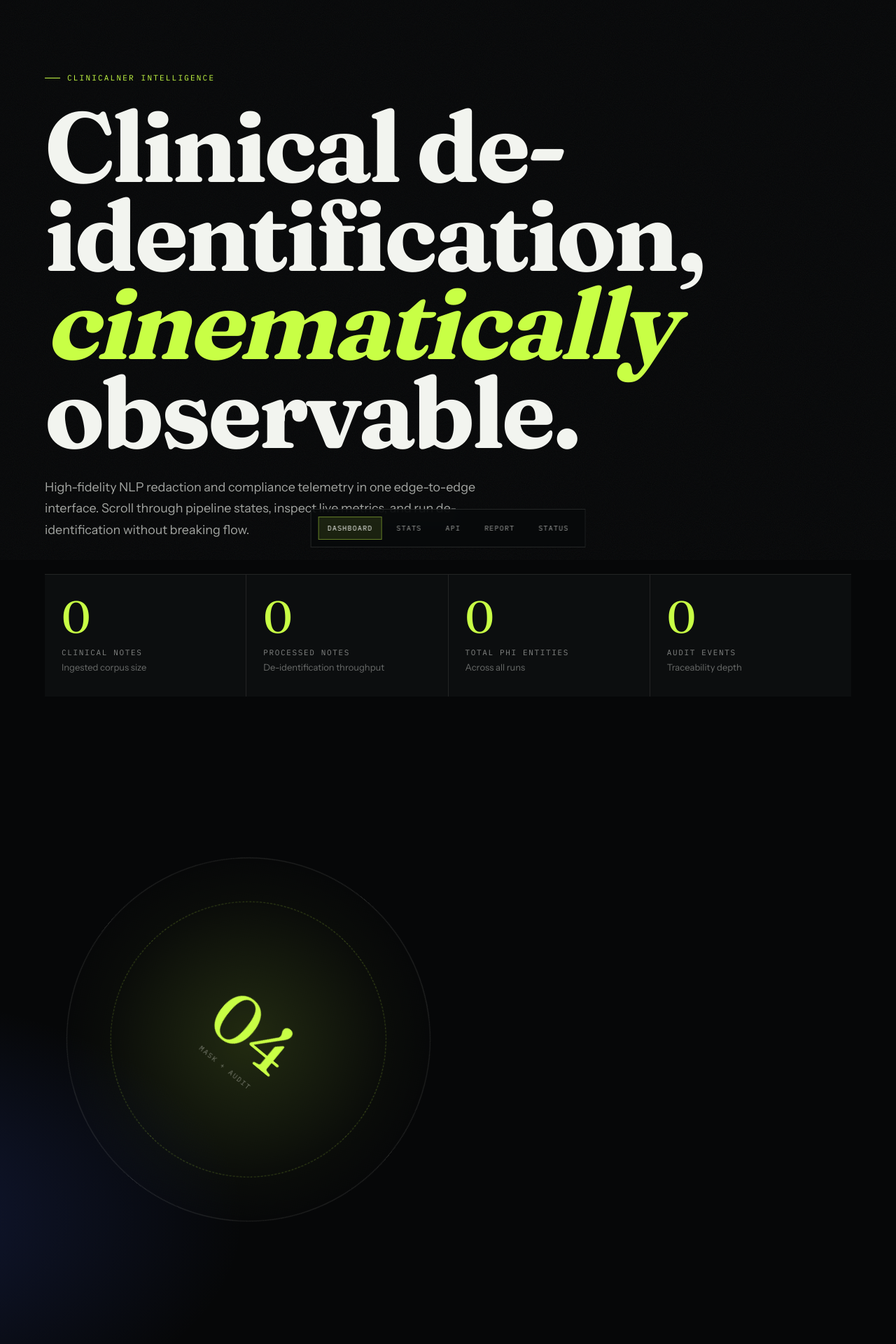
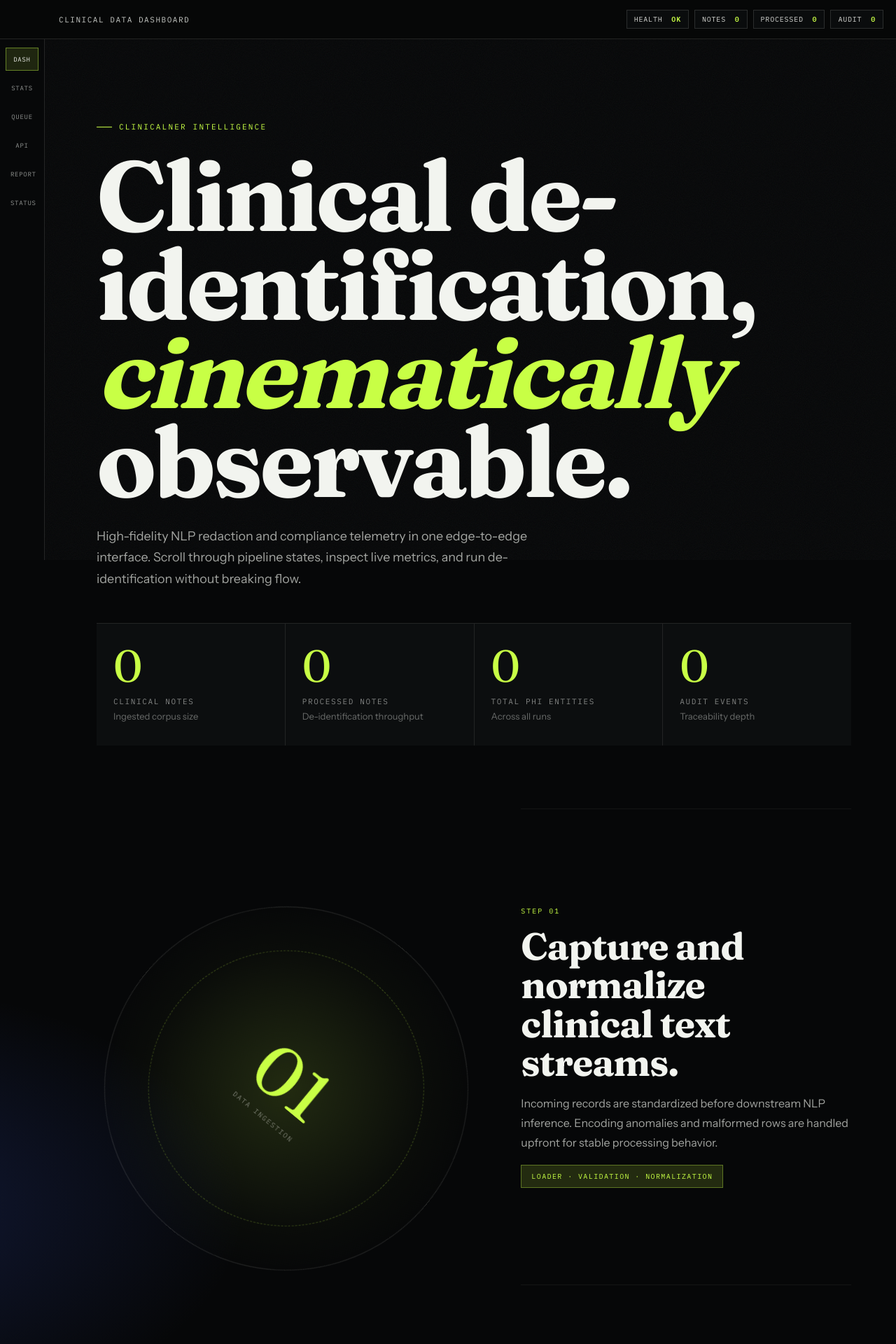
Before and after one commit to ansh-0069/ClinicalNER, a Flask app: page / in a window 1280 px wide. Shown: the top 1920 px of the page at 70% size. Run offline with Flask 3, Linux system fonts and the light colour scheme; data that the repository does not hold is empty; some libraries are stand-ins or nearby versions.

Commit message:
prettier

```diff
--- a/src/api/templates/api_explorer.html
+++ b/src/api/templates/api_explorer.html
@@ -162,6 +162,10 @@ function setupStoryPin() {
         gsap.to(step, { opacity: 1, y: 0, duration: MOTION.storyEnter, ease: MOTION.ease });
         orb.textContent = step.dataset.step;
       },
+      onEnterBack: () => {
+        gsap.to(step, { opacity: 1, y: 0, duration: MOTION.storyEnter, ease: MOTION.ease });
+        orb.textContent = step.dataset.step;
+      },
       onLeaveBack: () => {
         gsap.to(step, { opacity: 0, y: 26, duration: MOTION.storyExit, ease: 'power2.inOut' });
       }
--- a/src/api/templates/dashboard.html
+++ b/src/api/templates/dashboard.html
@@ -39,7 +39,6 @@ body {
     radial-gradient(1000px 560px at -18% 34%, rgba(67, 102, 255, 0.2), transparent 58%),
     var(--ink);
   color: var(--paper);
-  padding-bottom: 110px;
   -webkit-font-smoothing: antialiased;
 }
 
@@ -470,39 +469,6 @@ textarea:focus {
   padding: 6px 10px;
 }
 
-.dock {
-  position: fixed;
-  left: 50%;
-  bottom: 18px;
-  transform: translateX(-50%);
-  display: flex;
-  gap: 8px;
-  padding: 10px;
-  border: 1px solid var(--line);
-  background: rgba(8, 10, 11, 0.84);
-  backdrop-filter: blur(14px);
-  z-index: 20;
-}
-
-.dock a {
-  text-decoration: none;
-  color: rgba(242, 244, 239, 0.62);
-  font-family: var(--font-mono);
-  font-size: 10px;
-  letter-spacing: 0.12em;
-  text-transform: uppercase;
-  padding: 9px 12px;
-  border: 1px solid transparent;
-  transition: all 0.2s var(--ease);
-}
-
-.dock a:hover,
-.dock a.active {
-  color: var(--paper);
-  border-color: rgba(200, 255, 69, 0.42);
-  background: rgba(200, 255, 69, 0.1);
-}
-
 @keyframes spin {
   from { transform: rotate(0deg); }
   to { transform: rotate(360deg); }
@@ -522,19 +488,11 @@ textarea:focus {
   .hero { padding-top: 5rem; }
   .stat-band { grid-template-columns: 1fr; }
   .matrix-grid { grid-template-columns: 1fr; }
-  .dock {
-    width: calc(100vw - 20px);
-    overflow-x: auto;
-    justify-content: flex-start;
-    left: 10px;
-    transform: none;
-    bottom: 10px;
-  }
-  .dock a { white-space: nowrap; }
 }
 </style>
 </head>
 <body>
+{% include "_ops_shell.html" %}
 <div class="noise-layer" aria-hidden="true"></div>
 
 <div class="shell">
@@ -660,14 +618,6 @@ textarea:focus {
   </section>
 </div>
 
-<nav class="dock" aria-label="Primary navigation">
-  <a href="/dashboard" class="active">Dashboard</a>
-  <a href="/stats">Stats</a>
-  <a href="/api-explorer">API</a>
-  <a href="/report/summary">Report</a>
-  <a href="/system-status">Status</a>
-</nav>
-
 <script>
 gsap.registerPlugin(ScrollTrigger);
 
@@ -783,12 +733,7 @@ function renderMatrix(stats) {
 }
 
 function setupStoryScroll() {
-  document.querySelectorAll(".story-card").forEach((card) => {
-    ScrollTrigger.create({
-      trigger: card,
-      start: "top 67%",
-      end: "bottom 35%",
-      onEnter: () => {
+  function activateStoryCard(card) {
     gsap.to(card, { opacity: 1, y: 0, duration: MOTION.storyEnter, ease: MOTION.ease });
     gsap.to(stepNum, {
       opacity: 0,
@@ -807,7 +752,15 @@ function setupStoryScroll() {
         gsap.to(stepTag, { opacity: 1, duration: MOTION.swapIn, ease: MOTION.ease });
       }
     });
-      },
+  }
+
+  document.querySelectorAll(".story-card").forEach((card) => {
+    ScrollTrigger.create({
+      trigger: card,
+      start: "top 67%",
+      end: "bottom 35%",
+      onEnter: () => activateStoryCard(card),
+      onEnterBack: () => activateStoryCard(card),
       onLeaveBack: () => {
         gsap.to(card, { opacity: 0, y: 36, duration: MOTION.storyExit, ease: "power2.inOut" });
       }
--- a/src/api/templates/report.html
+++ b/src/api/templates/report.html
@@ -151,6 +151,10 @@ function setupStoryPin() {
         gsap.to(step, { opacity: 1, y: 0, duration: MOTION.storyEnter, ease: MOTION.ease });
         core.textContent = step.dataset.step;
       },
+      onEnterBack: () => {
+        gsap.to(step, { opacity: 1, y: 0, duration: MOTION.storyEnter, ease: MOTION.ease });
+        core.textContent = step.dataset.step;
+      },
       onLeaveBack: () => {
         gsap.to(step, { opacity: 0, y: 24, duration: MOTION.storyExit, ease: 'power2.inOut' });
       }
--- a/src/api/templates/stats.html
+++ b/src/api/templates/stats.html
@@ -345,6 +345,10 @@ function setupStoryPin() {
         gsap.to(step, { opacity: 1, y: 0, duration: MOTION.storyEnter, ease: MOTION.ease });
         ring.textContent = step.dataset.step;
       },
+      onEnterBack: () => {
+        gsap.to(step, { opacity: 1, y: 0, duration: MOTION.storyEnter, ease: MOTION.ease });
+        ring.textContent = step.dataset.step;
+      },
       onLeaveBack: () => {
         gsap.to(step, { opacity: 0, y: 24, duration: MOTION.storyExit, ease: 'power2.inOut' });
       }
--- a/src/api/templates/system_status.html
+++ b/src/api/templates/system_status.html
@@ -152,6 +152,10 @@ function setupStoryPin() {
         gsap.to(step, { opacity: 1, y: 0, duration: MOTION.storyEnter, ease: MOTION.ease });
         badge.textContent = step.dataset.step;
       },
+      onEnterBack: () => {
+        gsap.to(step, { opacity: 1, y: 0, duration: MOTION.storyEnter, ease: MOTION.ease });
+        badge.textContent = step.dataset.step;
+      },
       onLeaveBack: () => {
         gsap.to(step, { opacity: 0, y: 24, duration: MOTION.storyExit, ease: 'power2.inOut' });
       }
```
Lines whose indentation alone changed are shown as unchanged.
